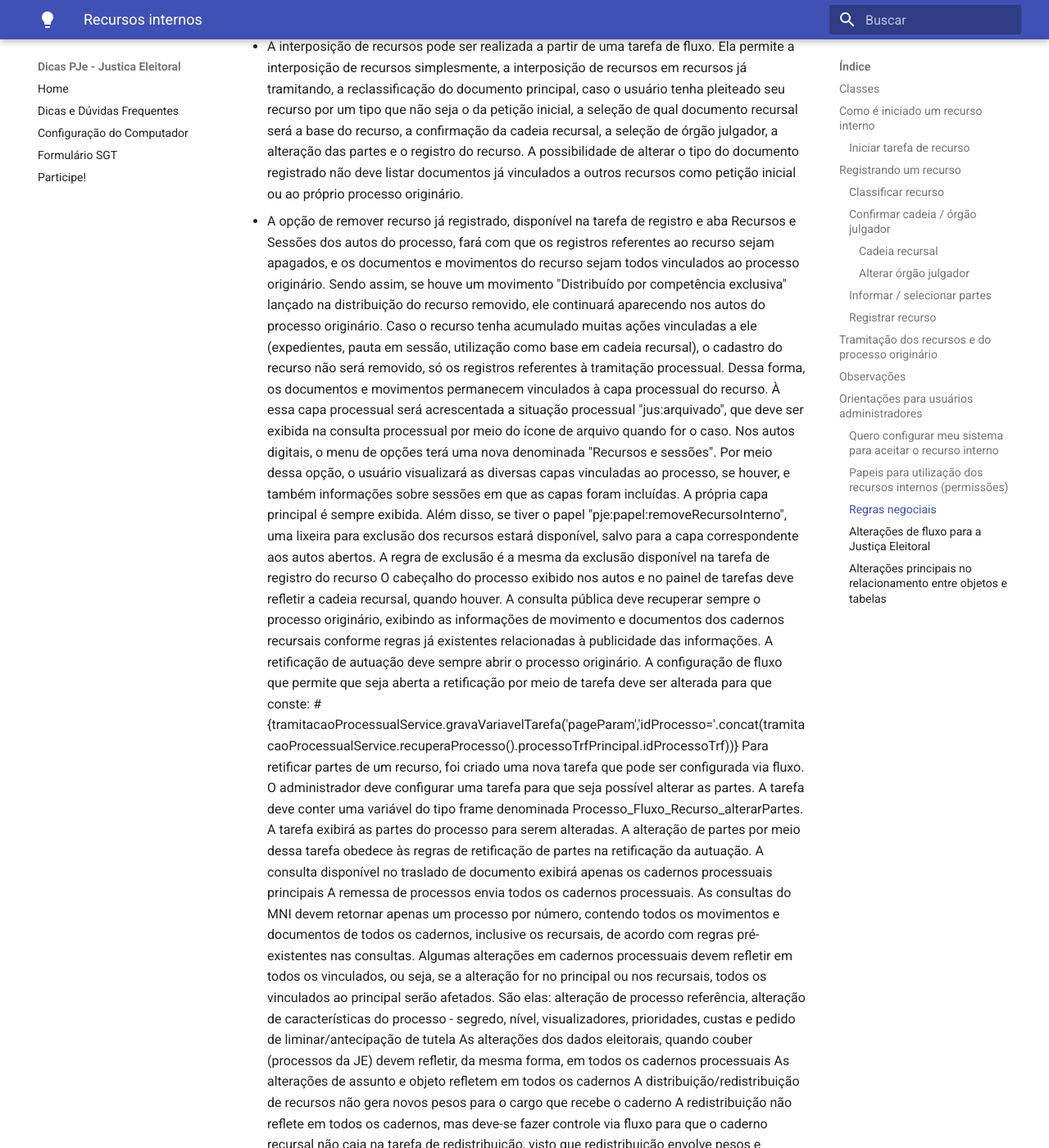
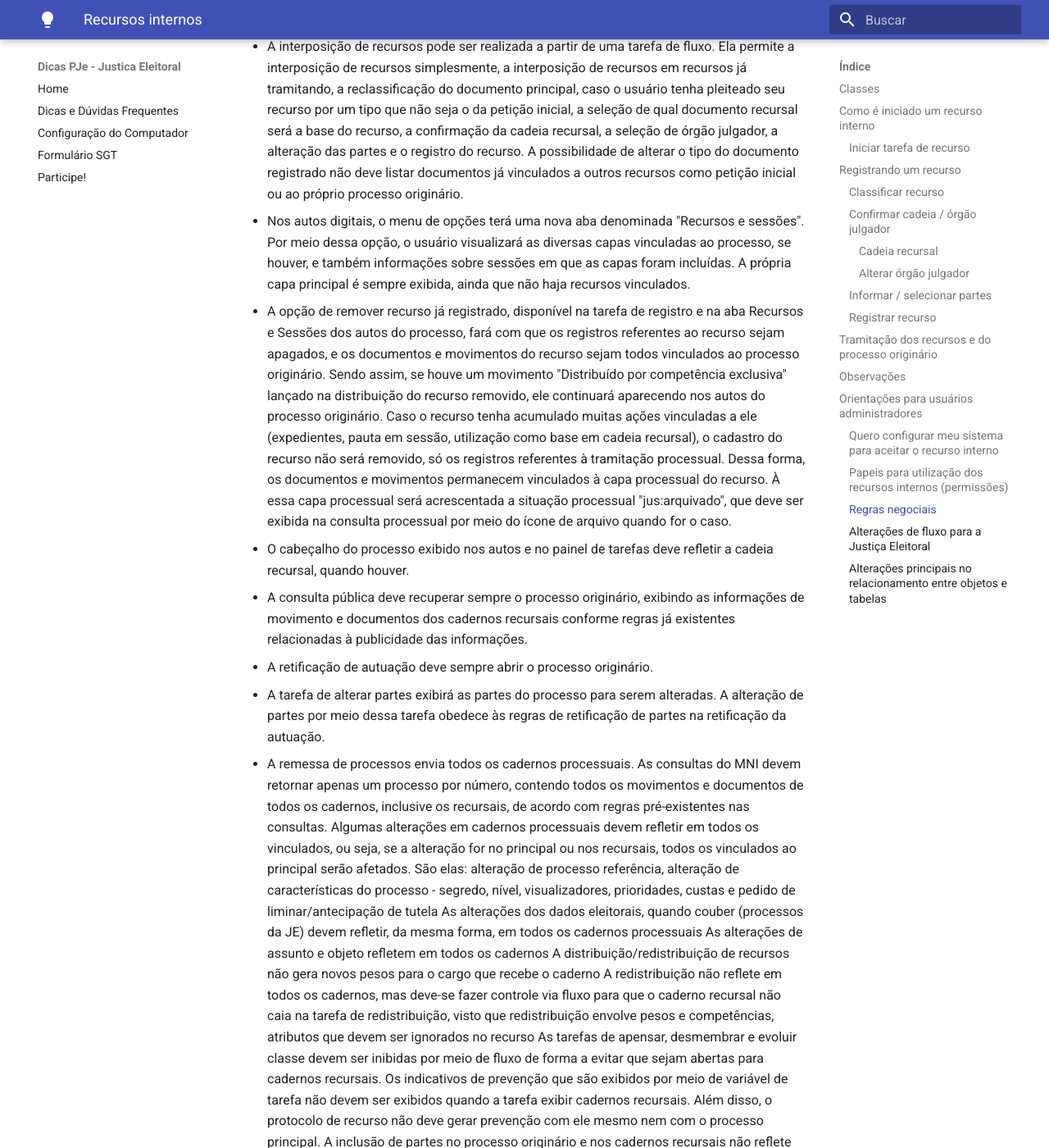
Before and after one commit to PJeJE/dicas_versao_1, an MkDocs documentation site: the page built from docs/recursos.md, in a window 1280 px wide and 1400 px high, scrolled down 18809 px. Shown: the whole window at 82% size. Built offline with MkDocs 1.6.1 and Material for MkDocs 9.7.7, drawn with Linux system fonts in a browser that asks for light colours; nearby versions of some CDN libraries; some of the changed text lies outside the part shown.

Commit message:
Update recursos.md

```diff
--- a/docs/recursos.md
+++ b/docs/recursos.md
@@ -225,14 +225,13 @@ O sistema exibirá, a partir dos autos digitais, a aba Recursos e Sessões que e
 - Os movimentos e documentos do caderno processual do(s) recurso(s) também serão vistos nos autos do processo pai, assim como os movimentos e documentos do processo originário são visualizados na abertura dos autos do recurso. Todas as capas processuais vinculadas àquele número de processo exibirá os mesmos documentos e movimentos. A diferença nos autos é o cabeçalho processual, que exibe partes e cadeia recursal, conforme o caderno aberto dos autos.
 - A abertura dos autos via tarefa, se o usuário está acessando uma tarefa onde o caderno processual recursal está em tramitação, exibirá o caderno recursal. Se o caderno da tarefa for o processo originário, os autos do processo principal serão abertos.
 - A interposição de recursos pode ser realizada a partir de uma tarefa de fluxo. Ela permite a interposição de recursos simplesmente, a interposição de recursos em recursos já tramitando, a reclassificação do documento principal, caso o usuário tenha pleiteado seu recurso por um tipo que não seja o da petição inicial, a seleção de qual documento recursal será a base do recurso, a confirmação da cadeia recursal, a seleção de órgão julgador, a alteração das partes e o registro do recurso. A possibilidade de alterar o tipo do documento registrado não deve listar documentos já vinculados a outros recursos como petição inicial ou ao próprio processo originário.
- - A opção de remover recurso já registrado, disponível na tarefa de registro e aba Recursos e Sessões dos autos do processo, fará com que os registros referentes ao recurso sejam apagados, e os documentos e movimentos do recurso sejam todos vinculados ao processo originário. Sendo assim, se houve um movimento "Distribuído por competência exclusiva" lançado na distribuição do recurso removido, ele continuará aparecendo nos autos do processo originário. Caso o recurso tenha acumulado muitas ações vinculadas a ele (expedientes, pauta em sessão, utilização como base em cadeia recursal), o cadastro do recurso não será removido, só os registros referentes à tramitação processual. Dessa forma, os documentos e movimentos permanecem vinculados à capa processual do recurso. À essa capa processual será acrescentada a situação processual "jus:arquivado", que deve ser exibida na consulta processual por meio do ícone de arquivo quando for o caso.
-    Nos autos digitais, o menu de opções terá uma nova denominada "Recursos e sessões". Por meio dessa opção, o usuário visualizará as diversas capas vinculadas ao processo, se houver, e também informações sobre sessões em que as capas foram incluídas. A própria capa principal é sempre exibida. Além disso, se tiver o papel "pje:papel:removeRecursoInterno", uma lixeira para exclusão dos recursos estará disponível, salvo para a capa correspondente aos autos abertos. A regra de exclusão é a mesma da exclusão disponível na tarefa de registro do recurso
-    O cabeçalho do processo exibido nos autos e no painel de tarefas deve refletir a cadeia recursal, quando houver.
-    A consulta pública deve recuperar sempre o processo originário, exibindo as informações de movimento e documentos dos cadernos recursais conforme regras já existentes relacionadas à publicidade das informações.
-    A retificação de autuação deve sempre abrir o processo originário. A configuração de fluxo que permite que seja aberta a retificação por meio de tarefa deve ser alterada para que conste: # {tramitacaoProcessualService.gravaVariavelTarefa('pageParam','idProcesso='.concat(tramitacaoProcessualService.recuperaProcesso().processoTrfPrincipal.idProcessoTrf))}
-    Para retificar partes de um recurso, foi criado uma nova tarefa que pode ser configurada via fluxo. O administrador deve configurar uma tarefa para que seja possível alterar as partes. A tarefa deve conter uma variável do tipo frame denominada Processo_Fluxo_Recurso_alterarPartes. A tarefa exibirá as partes do processo para serem alteradas. A alteração de partes por meio dessa tarefa obedece às regras de retificação de partes na retificação da autuação.
-    A consulta disponível no traslado de documento exibirá apenas os cadernos processuais principais
-    A remessa de processos envia todos os cadernos processuais. As consultas do MNI devem retornar apenas um processo por número, contendo todos os movimentos e documentos de todos os cadernos, inclusive os recursais, de acordo com regras pré-existentes nas consultas.
+-     Nos autos digitais, o menu de opções terá uma nova aba denominada "Recursos e sessões". Por meio dessa opção, o usuário visualizará as diversas capas vinculadas ao processo, se houver, e também informações sobre sessões em que as capas foram incluídas. A própria capa principal é sempre exibida, ainda que não haja recursos vinculados.
+ - A opção de remover recurso já registrado, disponível na tarefa de registro e na aba Recursos e Sessões dos autos do processo, fará com que os registros referentes ao recurso sejam apagados, e os documentos e movimentos do recurso sejam todos vinculados ao processo originário. Sendo assim, se houve um movimento "Distribuído por competência exclusiva" lançado na distribuição do recurso removido, ele continuará aparecendo nos autos do processo originário. Caso o recurso tenha acumulado muitas ações vinculadas a ele (expedientes, pauta em sessão, utilização como base em cadeia recursal), o cadastro do recurso não será removido, só os registros referentes à tramitação processual. Dessa forma, os documentos e movimentos permanecem vinculados à capa processual do recurso. À essa capa processual será acrescentada a situação processual "jus:arquivado", que deve ser exibida na consulta processual por meio do ícone de arquivo quando for o caso.
+ - O cabeçalho do processo exibido nos autos e no painel de tarefas deve refletir a cadeia recursal, quando houver.
+ - A consulta pública deve recuperar sempre o processo originário, exibindo as informações de movimento e documentos dos cadernos recursais conforme regras já existentes relacionadas à publicidade das informações.
+ - A retificação de autuação deve sempre abrir o processo originário.
+ - A tarefa de alterar partes exibirá as partes do processo para serem alteradas. A alteração de partes por meio dessa tarefa obedece às regras de retificação de partes na retificação da autuação.
+ - A remessa de processos envia todos os cadernos processuais. As consultas do MNI devem retornar apenas um processo por número, contendo todos os movimentos e documentos de todos os cadernos, inclusive os recursais, de acordo com regras pré-existentes nas consultas.
     Algumas alterações em cadernos processuais devem refletir em todos os vinculados, ou seja, se a alteração for no principal ou nos recursais, todos os vinculados ao principal serão afetados. São elas: alteração de processo referência, alteração de características do processo - segredo, nível, visualizadores, prioridades, custas e pedido de liminar/antecipação de tutela
     As alterações dos dados eleitorais, quando couber (processos da JE) devem refletir, da mesma forma, em todos os cadernos processuais
     As alterações de assunto e objeto refletem em todos os cadernos
```
